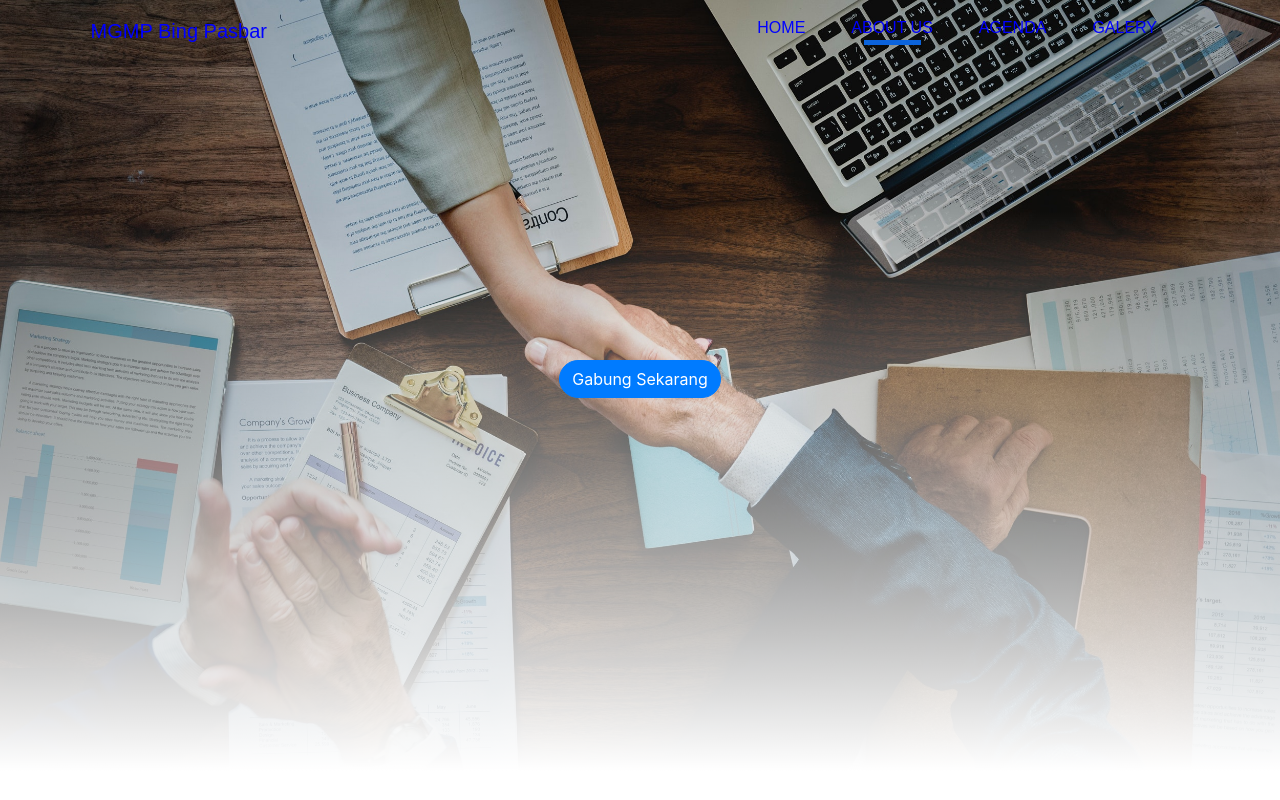
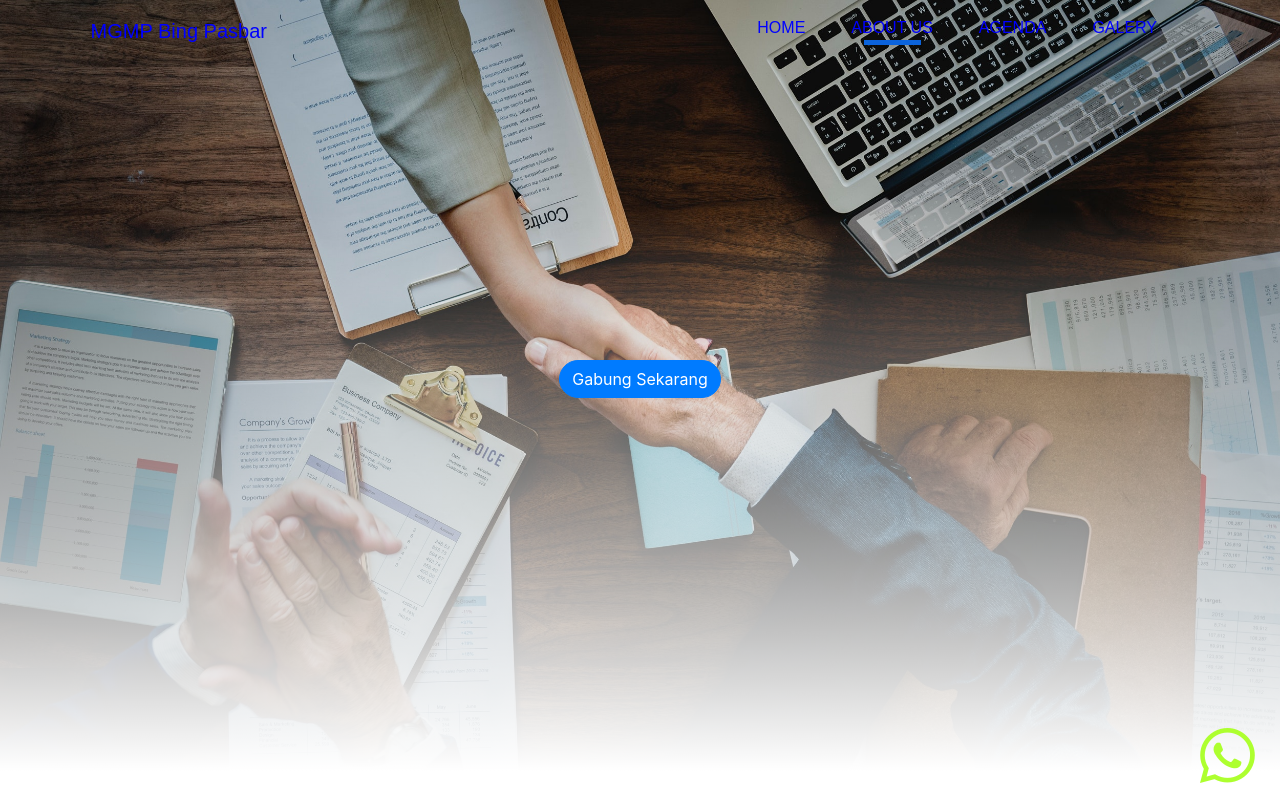
Before and after one commit to mhamry/mgmp_english_pasbar, a plain HTML site: page about.html in a window 1280 px wide. Shown: the top 800 px of the page. Drawn offline with nearby package versions, Linux system fonts and the light colour scheme; a web font is replaced by a local one.

Commit message:
tanbah tombol contact

```diff
--- a/about.html
+++ b/about.html
@@ -57,7 +57,7 @@
           <img src="img/poto_profil.png" alt="" />
           <p class="mt-2 text-center">Ketua MGMP Bing Pasbar <br /><span style="font-weight: bold; font-size: 20px">Indah Amalia,S.Pd</span></p>
         </div>
-        <div class="col">
+        <div class="col px-4">
           <p style="text-align: justify">
             <span style="font-weight: bold; text-align: center">SEKAPUR SIRIH</span> MGMP Bing Pasbar adalah wadah pelatihan profesional yang berfokus pada pengembangan kompetensi guru di Pasaman Barat. Kami menghadirkan pelatihan inovatif
             di bidang teknologi pendidikan, strategi pembelajaran modern, media pembelajaran interaktif, dan pengembangan profesional guru. Dengan dukungan Pengawas dan Instruktur berpengalaman, kami berkomitmen membantu guru menghadapi
@@ -120,6 +120,10 @@
           </div>
         </div>
       </div>
+    </div>
+
+    <div class="contact-wrapper">
+      <a href="https://wa.link/o2859r"><i class="bi bi-whatsapp"></i></a>
     </div>
 
     <div class="container-fluid footer">
--- a/style.css
+++ b/style.css
@@ -363,8 +363,25 @@
 }
 
 .bi {
-  font-size: 26px;
+  font-size: 20px;
   padding-right: 10px;
+}
+
+.contact-wrapper {
+  position: fixed;
+  right: 0px;
+  bottom: 0px;
+  width: 70px;
+  height: 70px;
+  border-radius: 50%;
+  color: greenyellow;
+  z-index: 999;
+}
+
+.contact-wrapper i {
+  font-size: 35px;
+  color: greenyellow;
+  mix-blend-mode: difference;
 }
 @media (min-width: 956px) {
   #bimbel {
@@ -505,4 +522,15 @@
   .footer {
     overflow-x: hidden;
   }
+
+  .contact-wrapper {
+    position: fixed;
+    right: 10px;
+    bottom: 15px;
+  }
+
+  .contact-wrapper i {
+    font-size: 55px;
+    color: greenyellow;
+  }
 }
```
Also changed, not shown: agenda.html (+4 -0 lines), galery.html (+4 -1 lines), index.html (+4 -0 lines).
